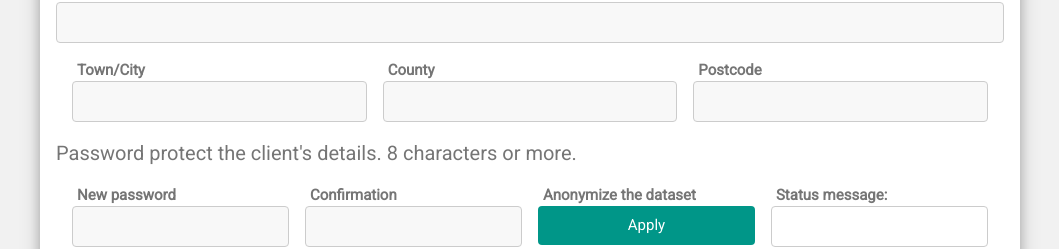
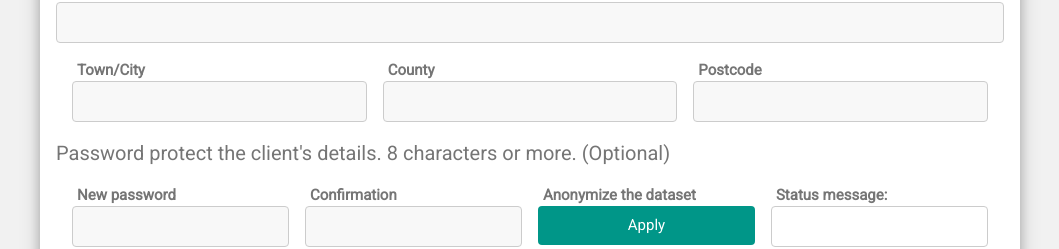
Before and after one commit to OldShell/Static-Page-Form, a plain HTML site: page test referral form 3.html in a window 1280 px wide. Shown: the part 1989-2238 px from the top of the page, without its empty margins (110-1169 px from the left). Drawn offline with nearby package versions, Linux system fonts and the light colour scheme.

Commit message:
Update test referral form 3.html

```diff
--- a/test referral form 3.html
+++ b/test referral form 3.html
@@ -176,7 +176,7 @@ button {
 				</div>
 			</div>
 			<div id = "encode">
-			<h4>Password protect the client's details. 8 characters or more.</h4>
+			<h4>Password protect the client's details. 8 characters or more. (Optional)</h4>
 				<div class="w3-row-padding w3-section w3-stretch">
 					<div class="w3-quarter">
 						<label for="npw">New password</label>
```
